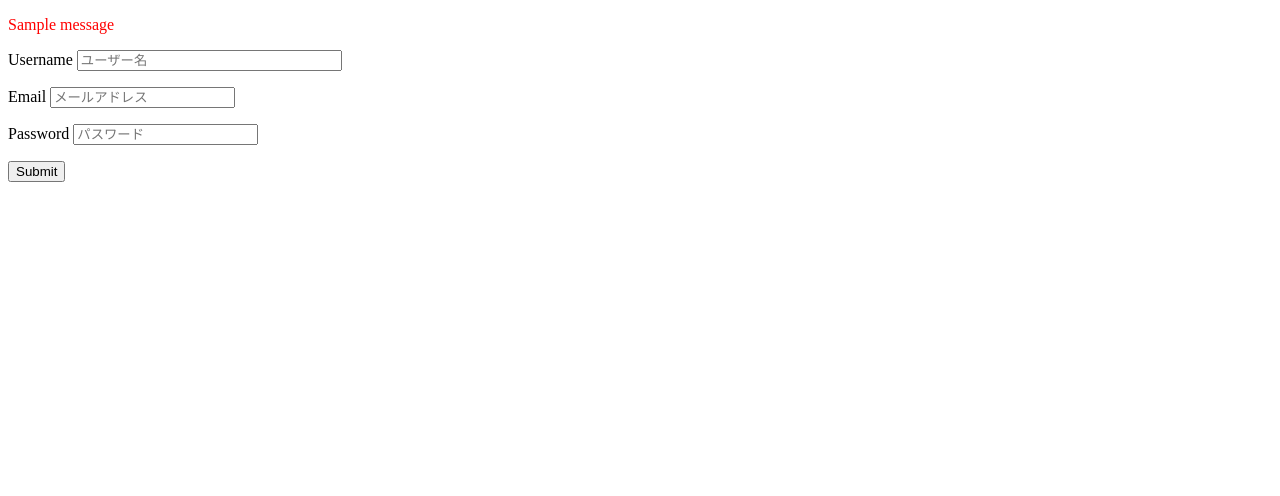
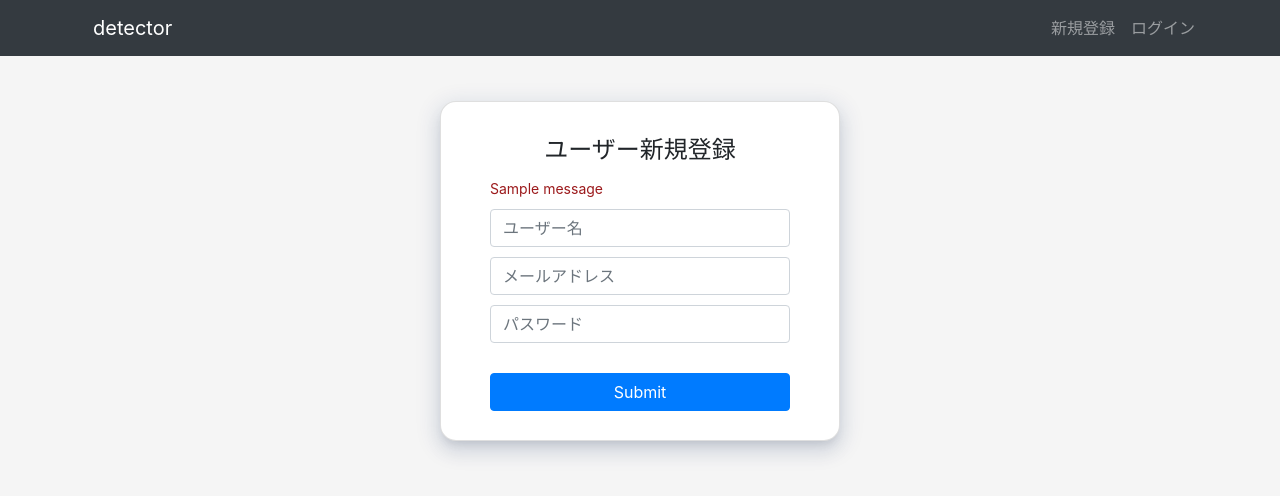
Before and after one commit to shumpei-kayano/flask_env, a Flask app: template apps/auth/templates/auth/signup.html in a window 1280 px wide. Shown: the top 496 px of the page. Run offline with Flask 3, Linux system fonts and the light colour scheme; the template is opened without the code that fills it, so the values that code supplies are empty, except form fields; tables that the repository leaves empty hold one stand-in row (values such as "Sample post"); one stand-in notice (Sample message) is shown; form fields are guessed from the names that the template uses.

Commit message:
P200 サインアップ画面のテンプレートを更新する

```diff
--- a/apps/auth/templates/auth/signup.html
+++ b/apps/auth/templates/auth/signup.html
@@ -1,27 +1,25 @@
-{% extends "auth/base.html" %}
+{% extends "detector/base.html" %}
+
 {% block title %}ユーザー新規登録{% endblock %}
 
 {% block content %}
-<form action="{{url_for('auth.signup', next=request.args.get('next'))}}" method="POST" novalidate="novalidate">
-    {% for message in get_flashed_messages() %}
-    <p style="color: red;">{{ message }}</p>
-    {% endfor %}
-    {{ form.csrf_token }}
-    <p>
-        {{ form.username.label }}
-        {{ form.username(size=30, placeholder="ユーザー名") }}
-    </p>
-    {% for error in form.username.errors %}
-    <span style="color: red;">{{ error }}</span>
-    {% endfor %}
-    <p>{{ form.email.label }} {{ form.email(placeholder="メールアドレス") }}</p>
-    {% for error in form.email.errors %}
-    <span style="color: red;">{{ error }}</span>
-    {% endfor %}
-    <p>{{ form.password.label }} {{ form.password(placeholder="パスワード") }}</p>
-    {% for error in form.password.errors %}
-    <span style="color: red;">{{ error }}</span>
-    {% endfor %}
-    <p>{{ form.submit() }}</p>
-</form>
+<div class="mx-auto dt-auth-main">
+    <div class="card dt-auth-signup">
+        <header>ユーザー新規登録</header>
+        <section>
+            <form method="post" action="{{ url_for('auth.signup', next=request.args.get('next')) }}"
+                class="form-signin">
+                {{ form.csrf_token }}
+                {% for message in get_flashed_messages() %}
+                <div class="dt-auth-flash">{{ message }}</div>
+                {% endfor %}
+
+                {{ form.username(size=30, class="form-control dt-auth-input", placeholder="ユーザー名") }}
+                {{ form.email(class="form-control dt-auth-input",placeholder="メールアドレス") }}
+                {{ form.password(class="form-control dt-auth-input",placeholder="パスワード") }}
+                {{ form.submit(class="btn btn-md btn-primary btn-block dt-auth-btn") }}
+            </form>
+        </section>
+    </div>
+</div>
 {% endblock %}
```
